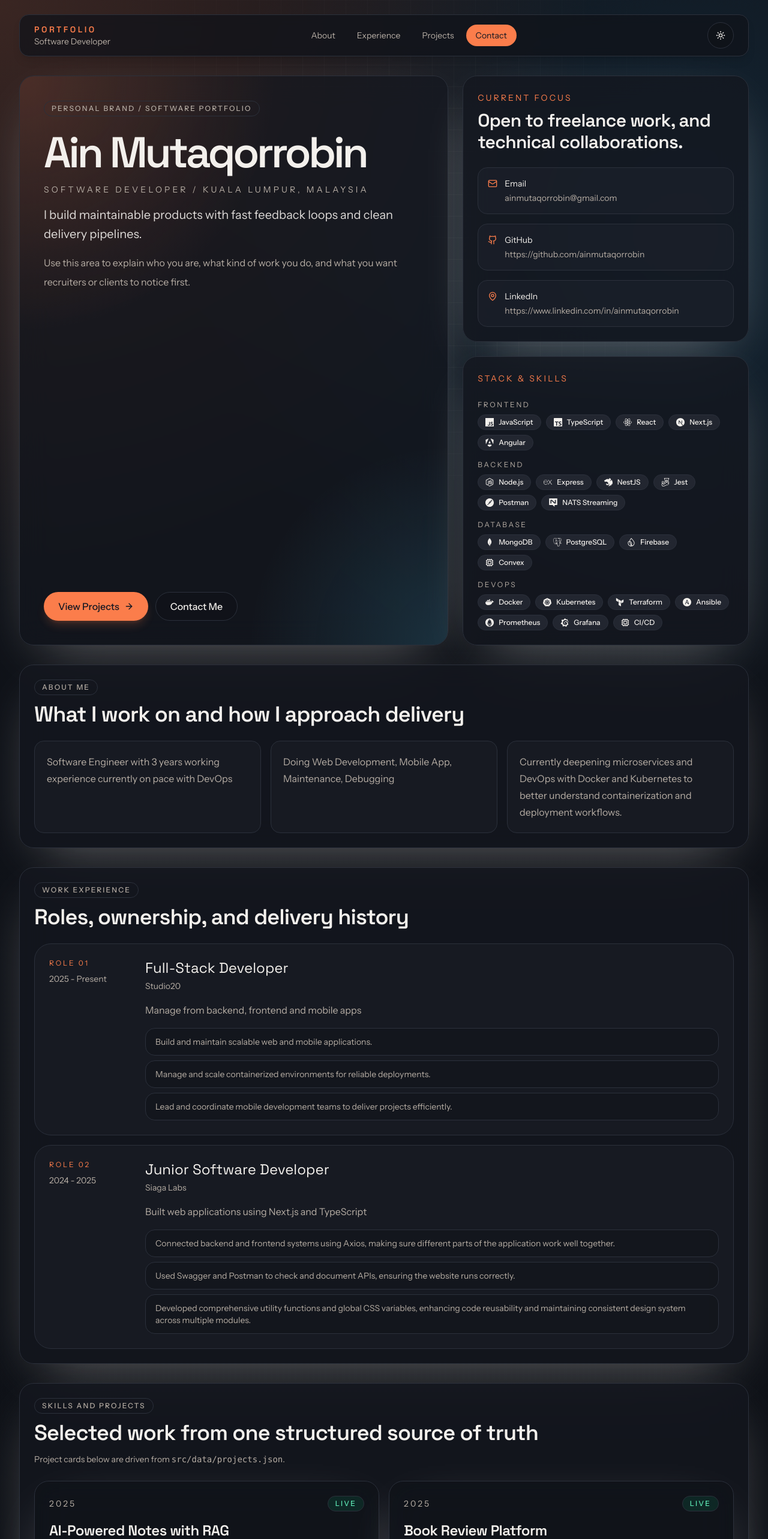
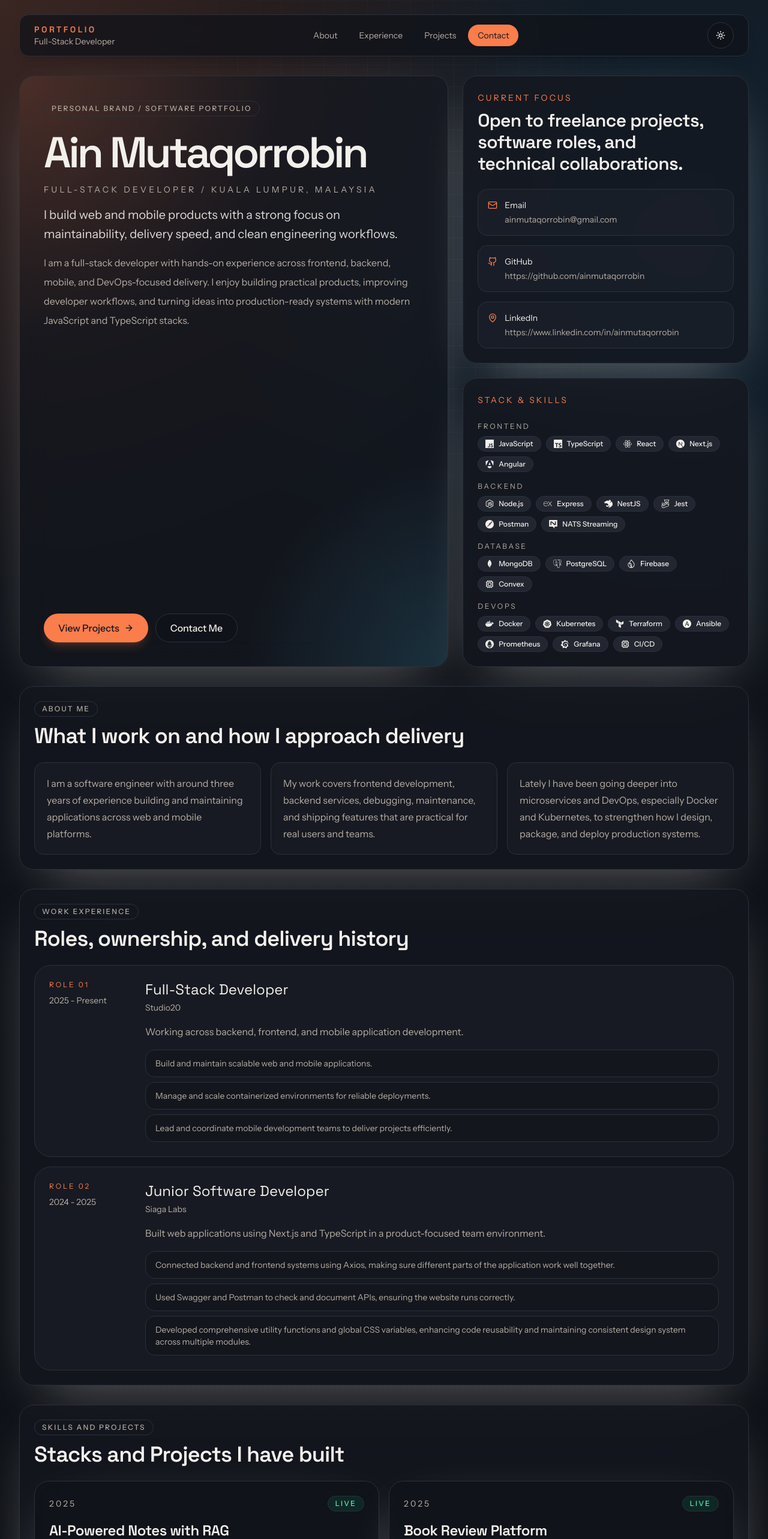
Before and after one commit to ainmutaqorrobin/portfolio, a Next.js app: page / in a window 1280 px wide. Shown: the top 2566 px of the page at 60% size. Built offline with nearby package versions, Linux system fonts and the light colour scheme.

Commit message:
refactor: update portfolio metadata and enhance contact section description

```diff
--- a/src/app/layout.tsx
+++ b/src/app/layout.tsx
@@ -14,9 +14,8 @@ const bodyFont = Instrument_Sans({
 })
 
 export const metadata: Metadata = {
-    title: 'Portfolio Starter',
-    description:
-        'Personal portfolio starter with project data, Docker, and CI/CD scaffolding.',
+    title: 'Portfolio Robin',
+    description: 'Personal portfolio about robin',
 }
 
 export default function RootLayout({
--- a/src/components/sections/contact-section.tsx
+++ b/src/components/sections/contact-section.tsx
@@ -19,9 +19,11 @@ export function ContactSection({ contact }: Pick<Profile, 'contact'>) {
                                 Let&apos;s build something useful.
                             </h2>
                             <p className="max-w-2xl text-base leading-8 text-muted-foreground">
-                                Replace this block with your preferred contact
-                                CTA, response time, timezone, or project intake
-                                process.
+                                If you are looking for a developer for web,
+                                backend, mobile, or DevOps-related work, feel
+                                free to reach out. I am open to freelance
+                                projects, collaborations, and software
+                                opportunities.
                             </p>
                         </div>
                     </div>
--- a/src/components/sections/projects-section.tsx
+++ b/src/components/sections/projects-section.tsx
@@ -38,12 +38,8 @@ export function ProjectsSection({ projects }: { projects: Project[] }) {
                         Skills and Projects
                     </Badge>
                     <CardTitle className="text-3xl sm:text-4xl">
-                        Selected work from one structured source of truth
+                        Stacks and Projects I have built
                     </CardTitle>
-                    <CardDescription>
-                        Project cards below are driven from{' '}
-                        <code>src/data/projects.json</code>.
-                    </CardDescription>
                 </CardHeader>
                 <CardContent className="grid gap-4 lg:grid-cols-2">
                     {projects.map((project, index) => (
--- a/src/data/profile.json
+++ b/src/data/profile.json
@@ -1,10 +1,10 @@
 {
     "name": "Ain Mutaqorrobin",
-    "role": "Software Developer",
+    "role": "Full-Stack Developer",
     "location": "Kuala Lumpur, Malaysia",
-    "tagline": "I build maintainable products with fast feedback loops and clean delivery pipelines.",
-    "heroSummary": "Use this area to explain who you are, what kind of work you do, and what you want recruiters or clients to notice first.",
-    "availability": "Open to freelance work, and technical collaborations.",
+    "tagline": "I build web and mobile products with a strong focus on maintainability, delivery speed, and clean engineering workflows.",
+    "heroSummary": "I am a full-stack developer with hands-on experience across frontend, backend, mobile, and DevOps-focused delivery. I enjoy building practical products, improving developer workflows, and turning ideas into production-ready systems with modern JavaScript and TypeScript stacks.",
+    "availability": "Open to freelance projects, software roles, and technical collaborations.",
     "contact": {
         "email": "ainmutaqorrobin@gmail.com",
         "github": "https://github.com/ainmutaqorrobin",
@@ -13,16 +13,16 @@
         "whatsapp": "https://wa.me/601153122122"
     },
     "about": [
-        "Software Engineer with 3 years working experience currently on pace with DevOps",
-        "Doing Web Development, Mobile App, Maintenance, Debugging",
-        "Currently deepening microservices and DevOps with Docker and Kubernetes to better understand containerization and deployment workflows."
+        "I am a software engineer with around three years of experience building and maintaining applications across web and mobile platforms.",
+        "My work covers frontend development, backend services, debugging, maintenance, and shipping features that are practical for real users and teams.",
+        "Lately I have been going deeper into microservices and DevOps, especially Docker and Kubernetes, to strengthen how I design, package, and deploy production systems."
     ],
     "workExperience": [
         {
             "company": "Studio20",
             "role": "Full-Stack Developer",
             "period": "2025 - Present",
-            "summary": "Manage from backend, frontend and mobile apps",
+            "summary": "Working across backend, frontend, and mobile application development.",
             "highlights": [
                 "Build and maintain scalable web and mobile applications.",
                 "Manage and scale containerized environments for reliable deployments.",
@@ -33,7 +33,7 @@
             "company": "Siaga Labs",
             "role": "Junior Software Developer",
             "period": "2024 - 2025",
-            "summary": "Built web applications using Next.js and TypeScript",
+            "summary": "Built web applications using Next.js and TypeScript in a product-focused team environment.",
             "highlights": [
                 "Connected backend and frontend systems using Axios, making sure different parts of the application work well together.",
                 "Used Swagger and Postman to check and document APIs, ensuring the website runs correctly.",
```
